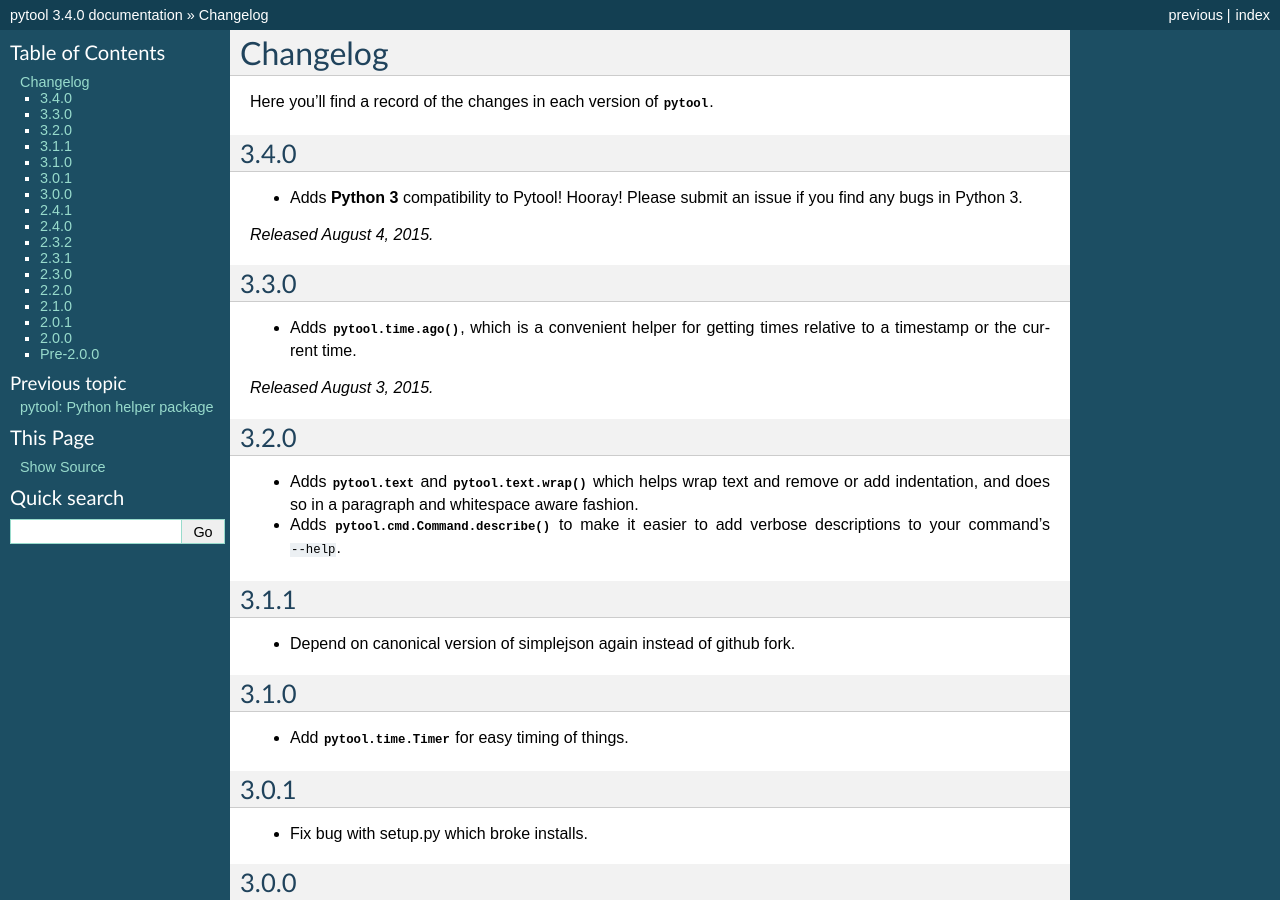
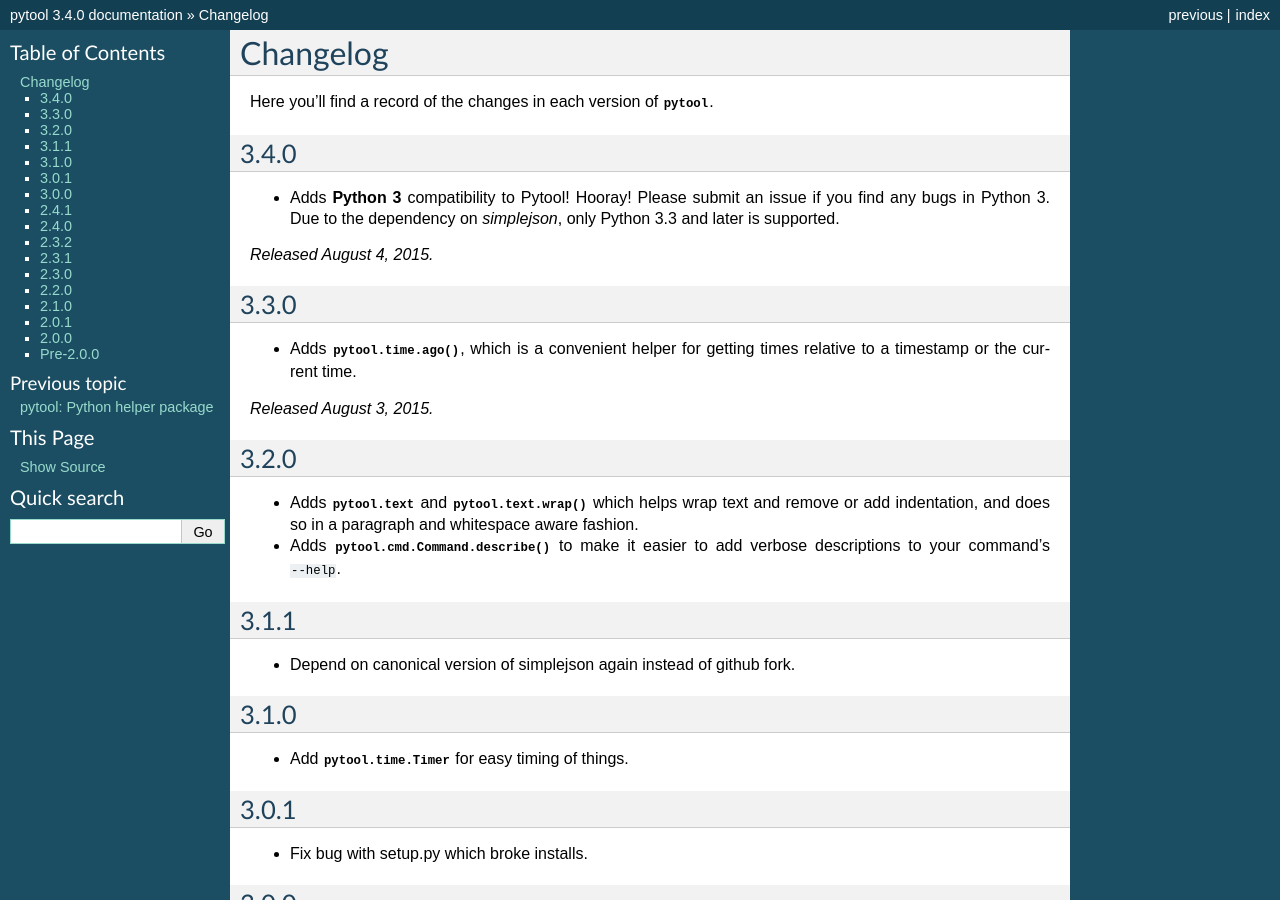
Before and after one commit to shakefu/pytool, a Sphinx documentation site: the page built from docs/changes.rst, in a window 1280 px wide and 900 px high. Built offline with Sphinx 7.4.7, drawn with Linux system fonts in a browser that asks for light colours.

Commit message:
Clarity.

```diff
--- a/docs/changes.rst
+++ b/docs/changes.rst
@@ -7,7 +7,9 @@
 -----
 
 - Adds **Python 3** compatibility to Pytool! Hooray! Please submit an issue if
-  you find any bugs in Python 3.
+  you find any bugs in Python 3. Due to the dependency on `simplejson`, only
+  Python 3.3 and later is supported.
+
 
 *Released August 4, 2015.*
 
```
